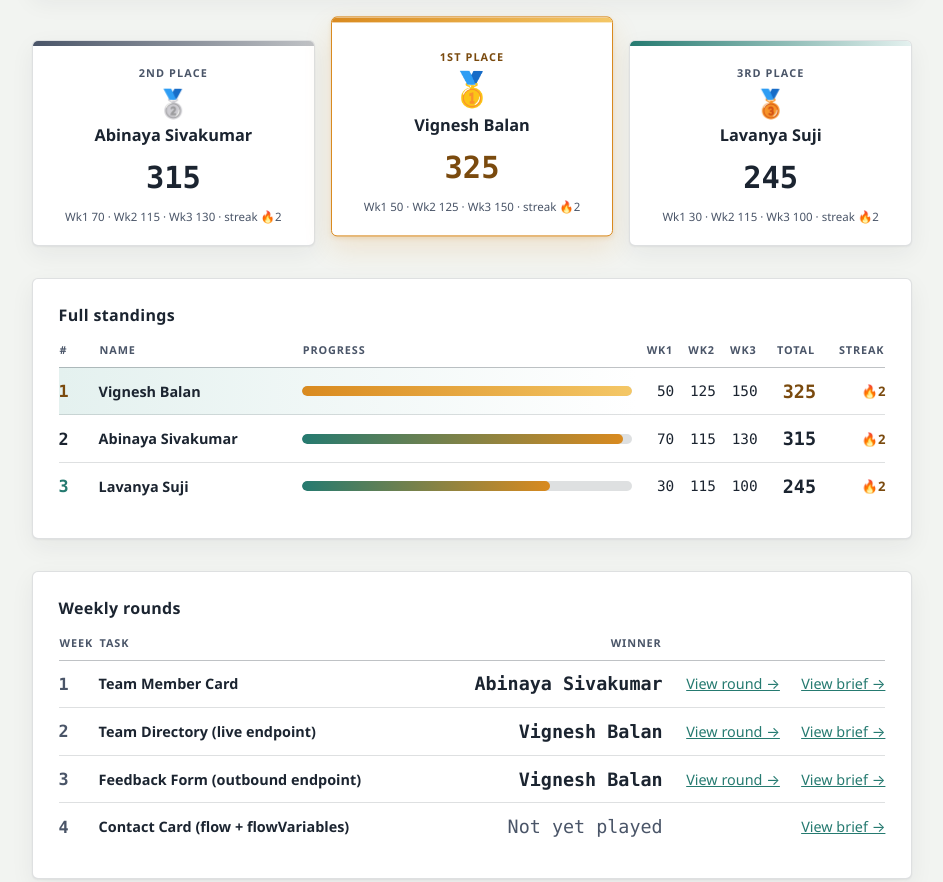
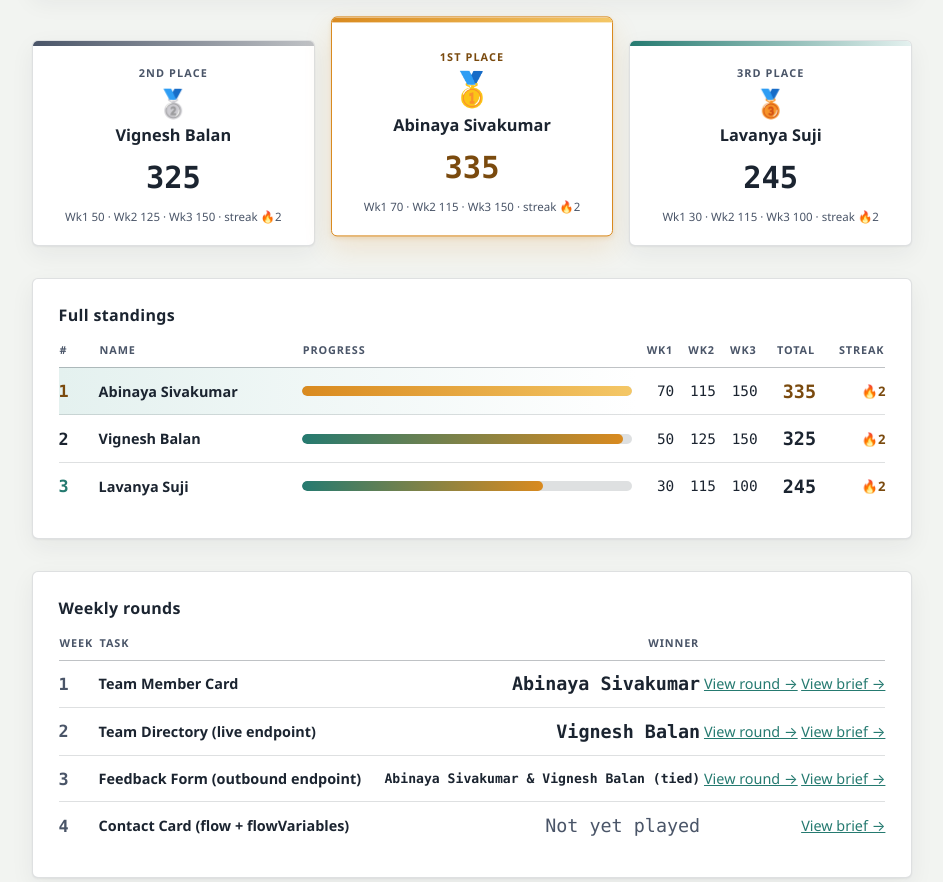
Before and after one commit to srk-an/raw-build-project, a plain HTML site: page briefs/index.html in a window 1280 px wide. Shown: the part 360-1242 px from the top of the page, without its empty margins (168-1111 px from the left). Drawn offline with Linux system fonts and the light colour scheme.

Commit message:
Correct Abinaya's Week 3 score — missing 20-pt View Page bonus
AS was missing the same 20-pt View Page bonus VB received; corrected
130 -> 150. Wk3 is now a tie between AS and VB at 150, and AS's
higher cumulative total (335) retakes the overall lead from VB (325).

Co-Authored-By: Claude Sonnet 5 <noreply@anthropic.com>

```diff
--- a/briefs/index.html
+++ b/briefs/index.html
@@ -405,16 +405,16 @@
     <div class="podium-spot silver">
       <div class="podium-rank">2nd place</div>
       <div class="medal">🥈</div>
-      <div class="podium-name">Abinaya Sivakumar</div>
-      <div class="podium-score mono">315</div>
-      <div class="podium-sub">Wk1 70 · Wk2 115 · Wk3 130 · streak 🔥2</div>
+      <div class="podium-name">Vignesh Balan</div>
+      <div class="podium-score mono">325</div>
+      <div class="podium-sub">Wk1 50 · Wk2 125 · Wk3 150 · streak 🔥2</div>
     </div>
     <div class="podium-spot gold">
       <div class="podium-rank">1st place</div>
       <div class="medal">🥇</div>
-      <div class="podium-name">Vignesh Balan</div>
-      <div class="podium-score mono">325</div>
-      <div class="podium-sub">Wk1 50 · Wk2 125 · Wk3 150 · streak 🔥2</div>
+      <div class="podium-name">Abinaya Sivakumar</div>
+      <div class="podium-score mono">335</div>
+      <div class="podium-sub">Wk1 70 · Wk2 115 · Wk3 150 · streak 🔥2</div>
     </div>
     <div class="podium-spot bronze">
       <div class="podium-rank">3rd place</div>
@@ -443,28 +443,28 @@
       <tbody>
         <tr class="rank-1">
           <td class="rank">1</td>
+          <td class="name">Abinaya Sivakumar</td>
+          <td class="bar-cell"><div class="score-bar-track"><div class="score-bar-fill" style="width:100%"></div></div></td>
+          <td class="wk num mono">70</td>
+          <td class="wk num mono">115</td>
+          <td class="wk num mono">150</td>
+          <td class="total num">335</td>
+          <td class="num"><span class="streak on">🔥2</span></td>
+        </tr>
+        <tr class="rank-2">
+          <td class="rank">2</td>
           <td class="name">Vignesh Balan</td>
-          <td class="bar-cell"><div class="score-bar-track"><div class="score-bar-fill" style="width:100%"></div></div></td>
+          <td class="bar-cell"><div class="score-bar-track"><div class="score-bar-fill" style="width:97%"></div></div></td>
           <td class="wk num mono">50</td>
           <td class="wk num mono">125</td>
           <td class="wk num mono">150</td>
           <td class="total num">325</td>
           <td class="num"><span class="streak on">🔥2</span></td>
         </tr>
-        <tr class="rank-2">
-          <td class="rank">2</td>
-          <td class="name">Abinaya Sivakumar</td>
-          <td class="bar-cell"><div class="score-bar-track"><div class="score-bar-fill" style="width:97%"></div></div></td>
-          <td class="wk num mono">70</td>
-          <td class="wk num mono">115</td>
-          <td class="wk num mono">130</td>
-          <td class="total num">315</td>
-          <td class="num"><span class="streak on">🔥2</span></td>
-        </tr>
         <tr class="rank-3">
           <td class="rank">3</td>
           <td class="name">Lavanya Suji</td>
-          <td class="bar-cell"><div class="score-bar-track"><div class="score-bar-fill" style="width:75%"></div></div></td>
+          <td class="bar-cell"><div class="score-bar-track"><div class="score-bar-fill" style="width:73%"></div></div></td>
           <td class="wk num mono">30</td>
           <td class="wk num mono">115</td>
           <td class="wk num mono">100</td>
@@ -505,7 +505,7 @@
         <tr>
           <td class="rank">3</td>
           <td class="name">Feedback Form (outbound endpoint)</td>
-          <td class="total num">Vignesh Balan</td>
+          <td class="total num" style="font-size:.82rem;">Abinaya Sivakumar &amp; Vignesh Balan (tied)</td>
           <td class="num"><a href="pages/week-03.html">View round &rarr;</a></td>
           <td class="num"><a href="week-03-brief.html">View brief &rarr;</a></td>
         </tr>
@@ -530,8 +530,9 @@
       <li><strong>Wk2 scores</strong> — VB 125 (100 base + 10 time + 15 pagination); AS 115 (100 base + 10 time + 5 extra column, tiebreak winner over LS on finish time); LS 115 (100 base + 5 time + 10 for related-action name links).</li>
       <li>Huge turnaround from Wk1: all three nailed the full 100-pt base this round — the grid walkthrough clearly landed. Bonus points were a one-off organizer call for this round only, not a standing rubric change.</li>
       <li><strong>Wk3</strong> — "Feedback Form": live outbound-endpoint exception round, fieldSet + 3 inputs saved via an outbound endpoint to each person's own real business object. See <a href="pages/week-03.html">the round overview</a> for details.</li>
-      <li><strong>Wk3 scores</strong> — VB 150 (100 base + 10 title + 20 time + 20 view page) — retakes the overall lead; AS 130 (100 base + 10 title + 20 time); LS 100 (80 base + 10 title + 10 time).</li>
+      <li><strong>Wk3 scores</strong> — AS 150 and VB 150 tied (both 100 base + 10 title + 20 time + 20 view page); AS's higher cumulative total keeps her on top overall. LS 100 (80 base + 10 title + 10 time).</li>
       <li>All three cleared the full 40/20/25/15 base rubric again — outbound wiring landed as cleanly as the live-read endpoint did in Wk2. Streak extends to 🔥2 for everyone.</li>
+      <li><strong>Correction (2026-09-18):</strong> AS's Wk3 score was originally recorded as 130, missing her 20-pt View Page bonus — corrected to 150, flipping the overall lead from VB back to AS.</li>
     </ul>
   </div>
 
```
Also changed, not shown: briefs/pages/week-03.html (+7 -6 lines), 1 other file.
